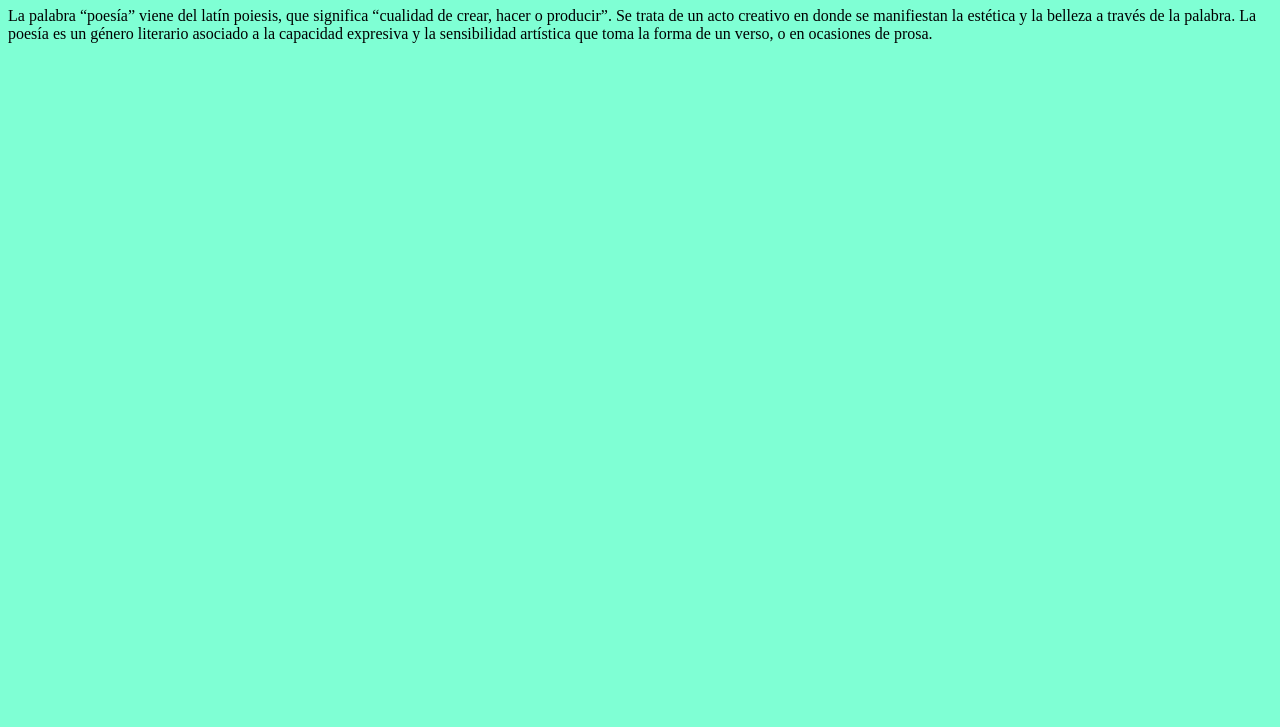
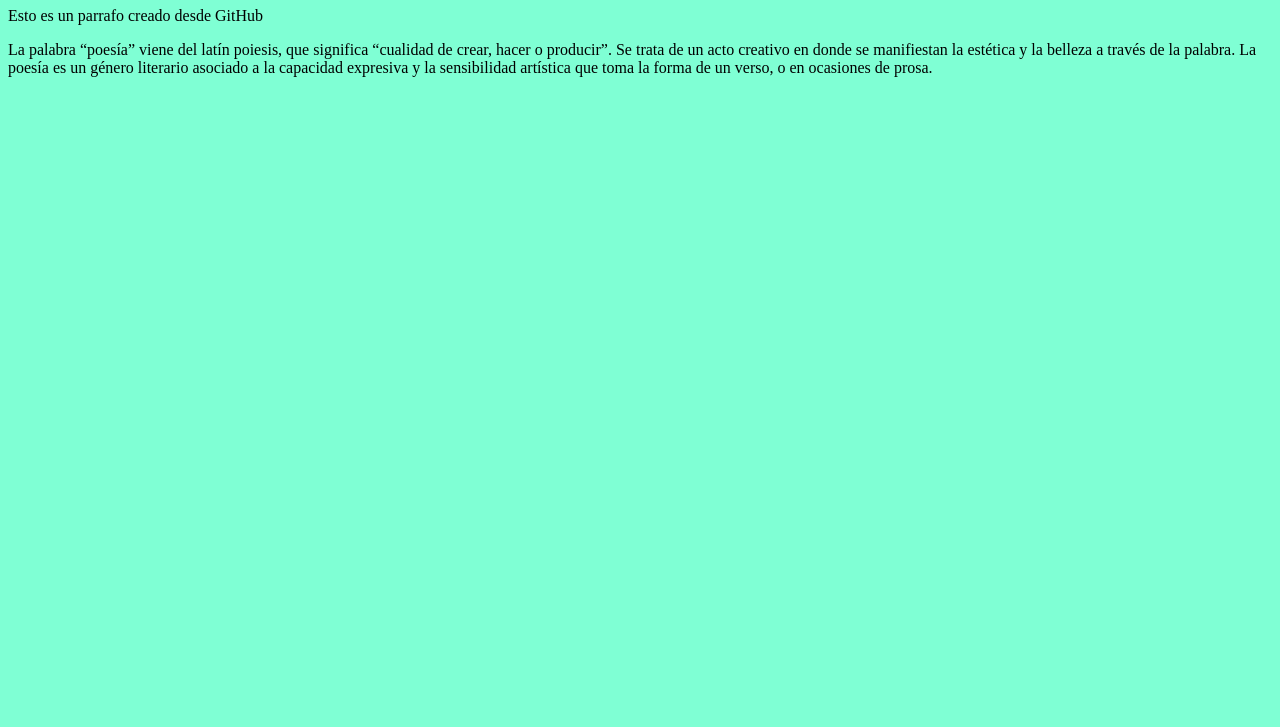
Before and after one commit to edwimeca/CursoGit, a plain HTML site: page index.html in a window 1280 px wide. Shown: the part 73-800 px from the top of the page. Drawn offline with Linux system fonts and the light colour scheme; files that its build step writes are made by us from their sources.

Commit message:
Update index.html

```diff
--- a/index.html
+++ b/index.html
@@ -9,6 +9,7 @@
 </head>
 <body>
     <h1>Titulo de la pagina de prueba</h1>
+     <p>Esto es un parrafo creado desde GitHub<p>
     <p>La palabra “poesía” viene del latín poiesis, que significa “cualidad de crear, hacer o producir”. Se trata de un acto creativo en donde se manifiestan la estética y la belleza a través de la palabra. La poesía es un género literario asociado a la capacidad expresiva y la sensibilidad artística que toma la forma de un verso, o en ocasiones de prosa.</p>
 </body>
 </html>
```
